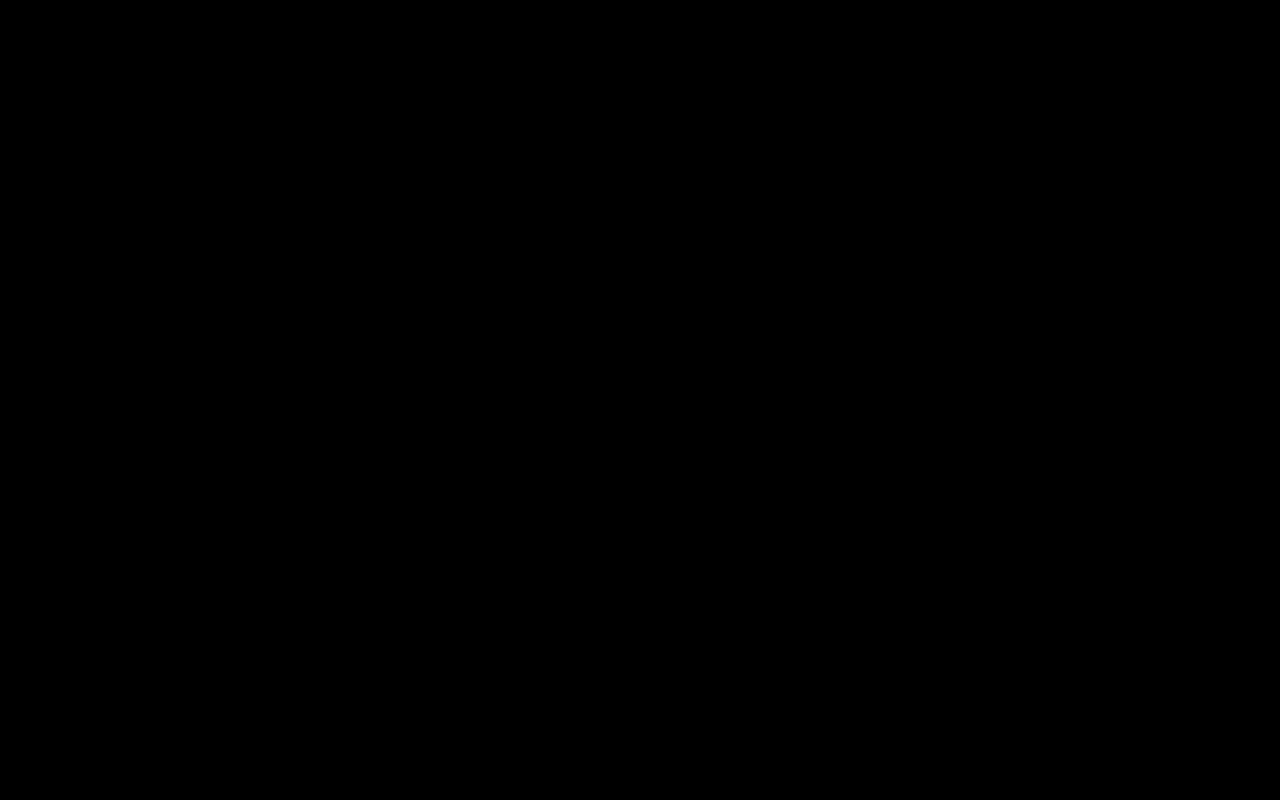
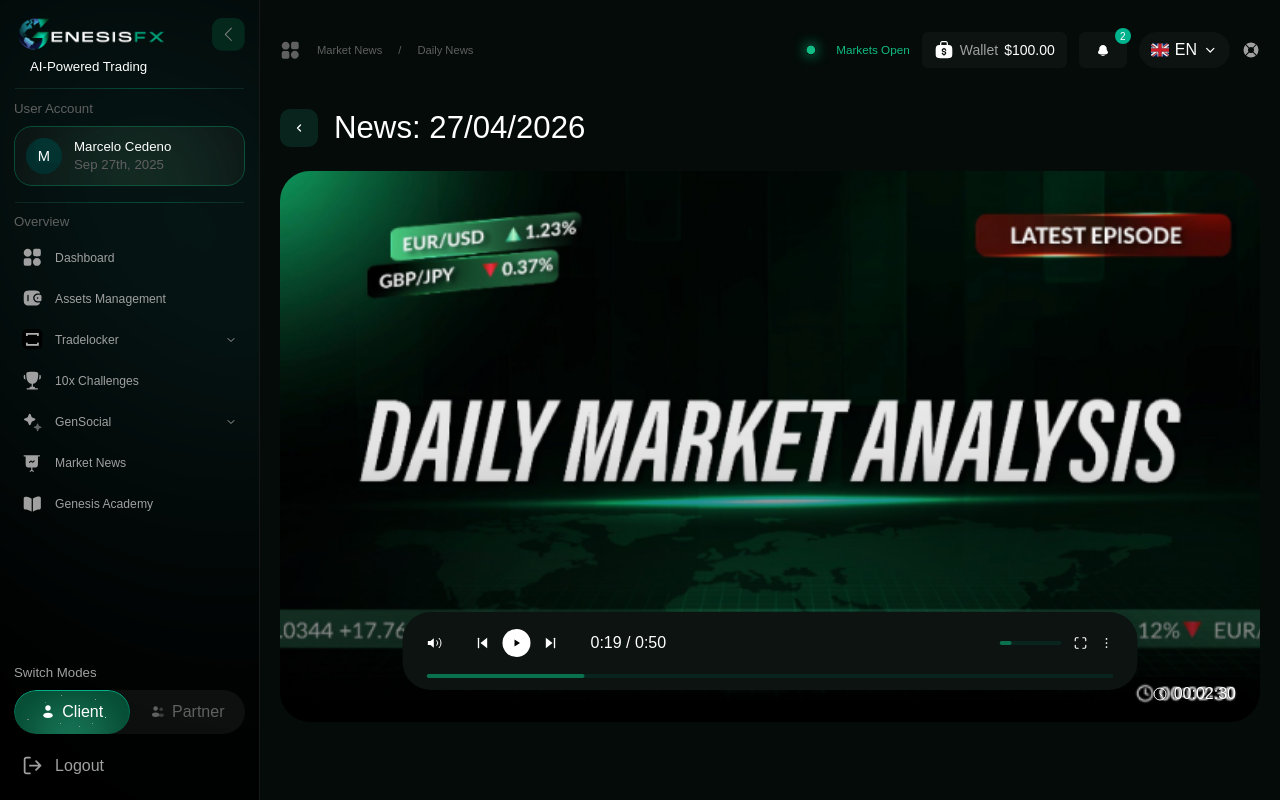
Before and after one commit to Mdx2025/GenesisFxDashboardMDX, a React (Vite) app: page /news/daily-single-page in a window 1280 px wide. Before the commit this address had no page. Built offline with nearby package versions, Linux system fonts and the light colour scheme; a web font is replaced by a local one.

Commit message:
add Daily News single page with video player, back nav, and episode card click navigation

```diff
--- a/src/data/pages.tsx
+++ b/src/data/pages.tsx
@@ -8,6 +8,7 @@ import KycPage from '@/pages/KycPage'
 import AcademyPage from '@/pages/AcademyPage'
 import DesignSystemPage from '@/pages/DesignSystemPage'
 import NewsPage from '@/pages/NewsPage'
+import DailySinglePage from '@/pages/news/DailySinglePage'
 import AccountsPage from '@/pages/AccountsPage'
 import AccountDetailsPage from '@/pages/AccountDetailsPage'
 import ChallengesPage from '@/pages/ChallengesPage'
@@ -34,6 +35,7 @@ export const PAGE_REGISTRY: PageEntry[] = [
   { path: '/withdraw-processing', label: 'Withdraw Processing', description: 'Withdrawal confirmation and transaction tracking', icon: WithdrawIcon, component: WithdrawProcessingPage, showInDirectory: false },
   { path: '/kyc', label: 'KYC Verification', description: 'Identity verification and compliance', icon: UserIcon, component: KycPage },
   { path: '/news', label: 'Market News', description: 'Latest financial news and market analysis', icon: MarketNewsIcon, component: NewsPage },
+  { path: '/news/daily-single-page', label: 'Daily News', description: 'Single daily news episode view', icon: MarketNewsIcon, component: DailySinglePage, showInDirectory: false },
   { path: '/tradelocker/accounts', label: 'Accounts', description: 'TradeLocker trading accounts overview', icon: TradelockerIcon, component: AccountsPage },
   { path: '/tradelocker/accounts/:accountId', label: 'Account Details', description: 'Individual trading account details', icon: TradelockerIcon, component: AccountDetailsPage, showInDirectory: false },
   { path: '/tradelocker/journal', label: 'Journal', description: 'Track and analyze your trading performance', icon: TradelockerIcon, component: JournalPage },
--- a/src/pages/news/DailyNewsView.tsx
+++ b/src/pages/news/DailyNewsView.tsx
@@ -1,4 +1,5 @@
 import { useRef, useState, useEffect } from 'react'
+import { useNavigate } from 'react-router-dom'
 import { GlassCard } from '@/components/ui'
 import { featuredEpisode, episodes } from '@/data/dailyNews'
 
@@ -100,9 +101,12 @@ function HeroCard() {
 
 /* ─── Episode Card ─── */
 
-function EpisodeCard({ episode }: { episode: typeof episodes[0] }) {
+function EpisodeCard({ episode, onClick }: { episode: typeof episodes[0]; onClick: () => void }) {
   return (
-    <div className="shrink-0 w-[440px] relative rounded-md overflow-hidden h-[310px]">
+    <div
+      className="shrink-0 w-[440px] relative rounded-md overflow-hidden h-[310px] cursor-pointer group"
+      onClick={onClick}
+    >
       <img
         src={episode.imageUrl}
         alt={episode.title}
@@ -111,11 +115,11 @@ function EpisodeCard({ episode }: { episode: typeof episodes[0] }) {
       <div className="absolute inset-0" style={{ backgroundImage: 'linear-gradient(182deg, rgba(0,0,0,0) 30%, rgb(0,0,0) 98%)' }} />
 
       {/* Play button */}
-      <button className="absolute inset-0 flex items-center justify-center cursor-pointer group" aria-label="Play episode">
+      <div className="absolute inset-0 flex items-center justify-center">
         <div className="w-[76px] h-[76px] rounded-full bg-black/40 border-2 border-white/20 flex items-center justify-center backdrop-blur-sm group-hover:bg-black/60 transition-colors">
           <PlayIcon size={32} />
         </div>
-      </button>
+      </div>
 
       {/* Info overlay at bottom */}
       <div className="absolute bottom-0 left-0 right-0 px-5 pb-5 pt-8">
@@ -131,7 +135,7 @@ function EpisodeCard({ episode }: { episode: typeof episodes[0] }) {
 
 /* ─── Episodes Carousel ─── */
 
-function EpisodesCarousel() {
+function EpisodesCarousel({ onEpisodeClick }: { onEpisodeClick: () => void }) {
   const scrollRef = useRef<HTMLDivElement>(null)
   const [scrollProgress, setScrollProgress] = useState(0)
 
@@ -166,7 +170,7 @@ function EpisodesCarousel() {
         style={{ scrollbarWidth: 'none' }}
       >
         {episodes.map(ep => (
-          <EpisodeCard key={ep.id} episode={ep} />
+          <EpisodeCard key={ep.id} episode={ep} onClick={onEpisodeClick} />
         ))}
       </div>
 
@@ -205,10 +209,15 @@ function EpisodesCarousel() {
 /* ─── Main Component ─── */
 
 export default function DailyNewsView() {
+  const navigate = useNavigate()
+  const goToSingle = () => navigate('/news/daily-single-page')
+
   return (
     <div className="flex flex-col gap-8">
-      <HeroCard />
-      <EpisodesCarousel />
+      <div className="cursor-pointer" onClick={goToSingle}>
+        <HeroCard />
+      </div>
+      <EpisodesCarousel onEpisodeClick={goToSingle} />
     </div>
   )
 }
--- /dev/null
+++ b/src/pages/news/DailySinglePage.tsx
@@ -0,0 +1,172 @@
+import { useNavigate } from 'react-router-dom'
+import { useSidebar } from '@/layouts/RootLayout'
+import { TopBar } from '@/components/dashboard/TopBar'
+
+function BackArrow() {
+  return (
+    <svg width="12" height="12" viewBox="0 0 24 24" fill="none">
+      <path d="M15 18l-6-6 6-6" stroke="white" strokeWidth="2.5" strokeLinecap="round" strokeLinejoin="round" />
+    </svg>
+  )
+}
+
+function SkipBackIcon() {
+  return (
+    <svg width="16" height="16" viewBox="0 0 24 24" fill="none">
+      <path d="M19 20L9 12L19 4V20Z" fill="white" />
+      <rect x="5" y="4" width="2" height="16" rx="1" fill="white" />
+    </svg>
+  )
+}
+
+function PlayIcon() {
+  return (
+    <svg width="16" height="16" viewBox="0 0 24 24" fill="white">
+      <path d="M8 5v14l11-7L8 5z" />
+    </svg>
+  )
+}
+
+function SkipForwardIcon() {
+  return (
+    <svg width="16" height="16" viewBox="0 0 24 24" fill="none">
+      <path d="M5 4L15 12L5 20V4Z" fill="white" />
+      <rect x="17" y="4" width="2" height="16" rx="1" fill="white" />
+    </svg>
+  )
+}
+
+function VolumeIcon() {
+  return (
+    <svg width="16" height="16" viewBox="0 0 24 24" fill="none">
+      <path d="M11 5L6 9H2V15H6L11 19V5Z" fill="white" />
+      <path d="M15.54 8.46a5 5 0 010 7.07" stroke="white" strokeWidth="1.5" strokeLinecap="round" />
+      <path d="M19.07 4.93a10 10 0 010 14.14" stroke="white" strokeWidth="1.5" strokeLinecap="round" />
+    </svg>
+  )
+}
+
+function FullscreenIcon() {
+  return (
+    <svg width="14" height="14" viewBox="0 0 24 24" fill="none">
+      <path d="M8 3H5a2 2 0 00-2 2v3m18 0V5a2 2 0 00-2-2h-3m0 18h3a2 2 0 002-2v-3M3 16v3a2 2 0 002 2h3" stroke="white" strokeWidth="2" strokeLinecap="round" strokeLinejoin="round" />
+    </svg>
+  )
+}
+
+function MoreIcon() {
+  return (
+    <svg width="14" height="14" viewBox="0 0 24 24" fill="white">
+      <circle cx="12" cy="5" r="1.5" />
+      <circle cx="12" cy="12" r="1.5" />
+      <circle cx="12" cy="19" r="1.5" />
+    </svg>
+  )
+}
+
+export default function DailySinglePage() {
+  const navigate = useNavigate()
+  const { sidebarOpen, setSidebarOpen } = useSidebar()
+
+  return (
+    <div className="relative px-4 xl:px-5 2xl:px-7 3xl:px-10 4xl:px-14 py-4 4xl:py-6">
+      <TopBar
+        onMenuClick={() => setSidebarOpen(prev => !prev)}
+        menuOpen={sidebarOpen}
+        breadcrumbItems={[
+          { label: 'Market News', href: '/news' },
+          { label: 'Daily News', current: true },
+        ]}
+      />
+
+      <div className="flex flex-col gap-6 pb-12 mt-6 3xl:mt-8 4xl:mt-10">
+        {/* Back + Title */}
+        <div className="flex items-center gap-4">
+          <button
+            onClick={() => navigate('/news')}
+            className="w-[38px] h-[38px] rounded-[10px] bg-[#09241c] flex items-center justify-center cursor-pointer hover:bg-[#0a714f] transition-colors shrink-0"
+            aria-label="Back to news"
+          >
+            <BackArrow />
+          </button>
+          <h1 className="text-white font-normal leading-none text-[clamp(1.5rem,0.75rem+1.5vw,3.5rem)]">
+            News: 27/04/2026
+          </h1>
+        </div>
+
+        {/* Video Container */}
+        <div className="relative rounded-[30px] 2xl:rounded-[60px] overflow-hidden bg-[#0c1311]">
+          <div className="relative aspect-[16/9] w-full">
+            <img
+              src="/images/news/daily-hero-thumbnail.png"
+              alt="Daily Market Analysis"
+              className="w-full h-full object-cover"
+            />
+
+            {/* Video player controls bar */}
+            <div className="absolute bottom-8 left-1/2 -translate-x-1/2 w-[75%] max-w-[1165px] h-[78px] bg-[#0c1311] rounded-[28px] overflow-hidden flex flex-col px-6">
+              {/* Controls row */}
+              <div className="flex items-center gap-4 flex-1">
+                {/* Left: Volume */}
+                <button className="cursor-pointer hover:opacity-80 transition-opacity shrink-0">
+                  <VolumeIcon />
+                </button>
+
+                {/* Center: Play controls */}
+                <div className="flex items-center gap-3 ml-4">
+                  <button className="cursor-pointer hover:opacity-80 transition-opacity">
+                    <SkipBackIcon />
+                  </button>
+                  <button className="w-[28px] h-[28px] rounded-full bg-white flex items-center justify-center cursor-pointer hover:opacity-90 transition-opacity">
+                    <svg width="12" height="12" viewBox="0 0 24 24" fill="black">
+                      <path d="M8 5v14l11-7L8 5z" />
+                    </svg>
+                  </button>
+                  <button className="cursor-pointer hover:opacity-80 transition-opacity">
+                    <SkipForwardIcon />
+                  </button>
+                </div>
+
+                {/* Timestamp */}
+                <span className="text-white text-[16px] font-acid font-medium ml-4 shrink-0">0:19 / 0:50</span>
+
+                {/* Spacer */}
+                <div className="flex-1" />
+
+                {/* Right controls */}
+                <div className="flex items-center gap-3">
+                  {/* Volume slider */}
+                  <div className="flex items-center gap-2">
+                    <div className="w-[62px] h-[4px] bg-[#09241c] rounded-full overflow-hidden">
+                      <div className="w-[20%] h-full bg-[#0a714f] rounded-full" />
+                    </div>
+                  </div>
+                  <button className="cursor-pointer hover:opacity-80 transition-opacity">
+                    <FullscreenIcon />
+                  </button>
+                  <button className="cursor-pointer hover:opacity-80 transition-opacity">
+                    <MoreIcon />
+                  </button>
+                </div>
+              </div>
+
+              {/* Progress bar */}
+              <div className="w-full h-[4px] bg-[#09241c] rounded-full overflow-hidden mb-3">
+                <div className="w-[23%] h-full bg-[#0a714f] rounded-full" />
+              </div>
+            </div>
+
+            {/* Duration badge */}
+            <div className="absolute bottom-4 right-6 flex items-center gap-1.5">
+              <svg width="16" height="16" viewBox="0 0 24 24" fill="none">
+                <circle cx="12" cy="12" r="9" stroke="white" strokeWidth="1.5" />
+                <path d="M12 7v5l3 3" stroke="white" strokeWidth="1.5" strokeLinecap="round" />
+              </svg>
+              <span className="text-white text-[16px] font-acid">00:02:30</span>
+            </div>
+          </div>
+        </div>
+      </div>
+    </div>
+  )
+}
```
